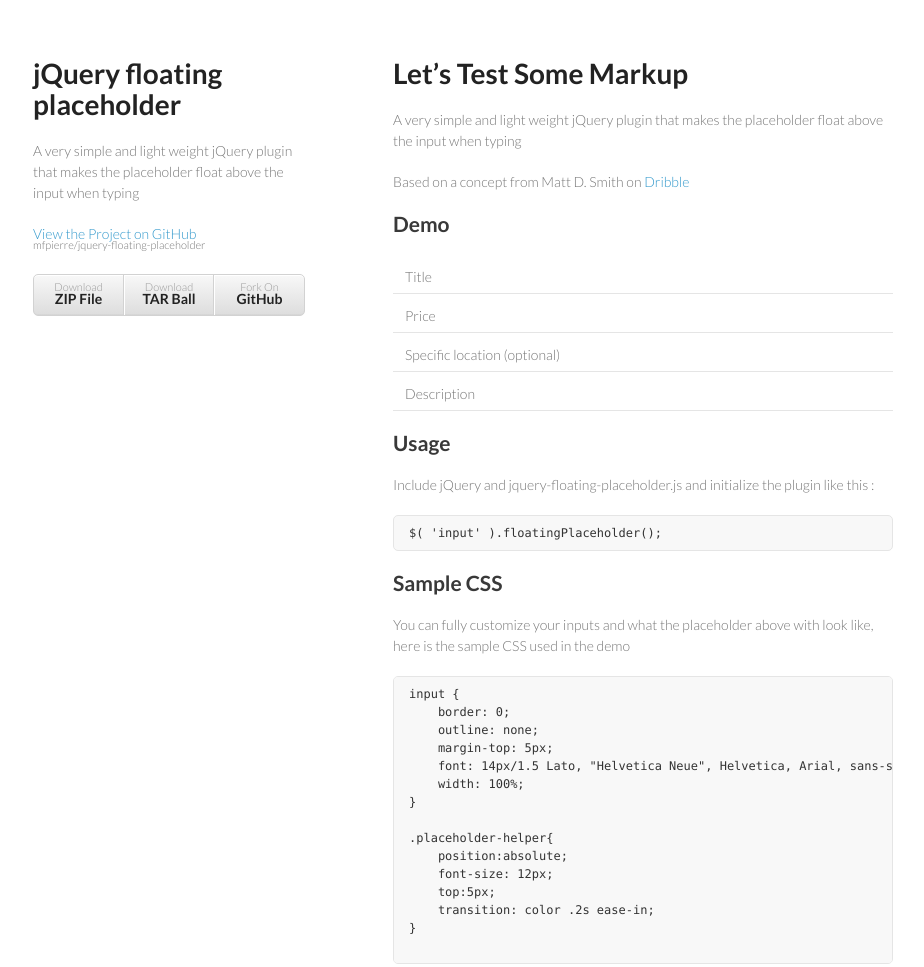
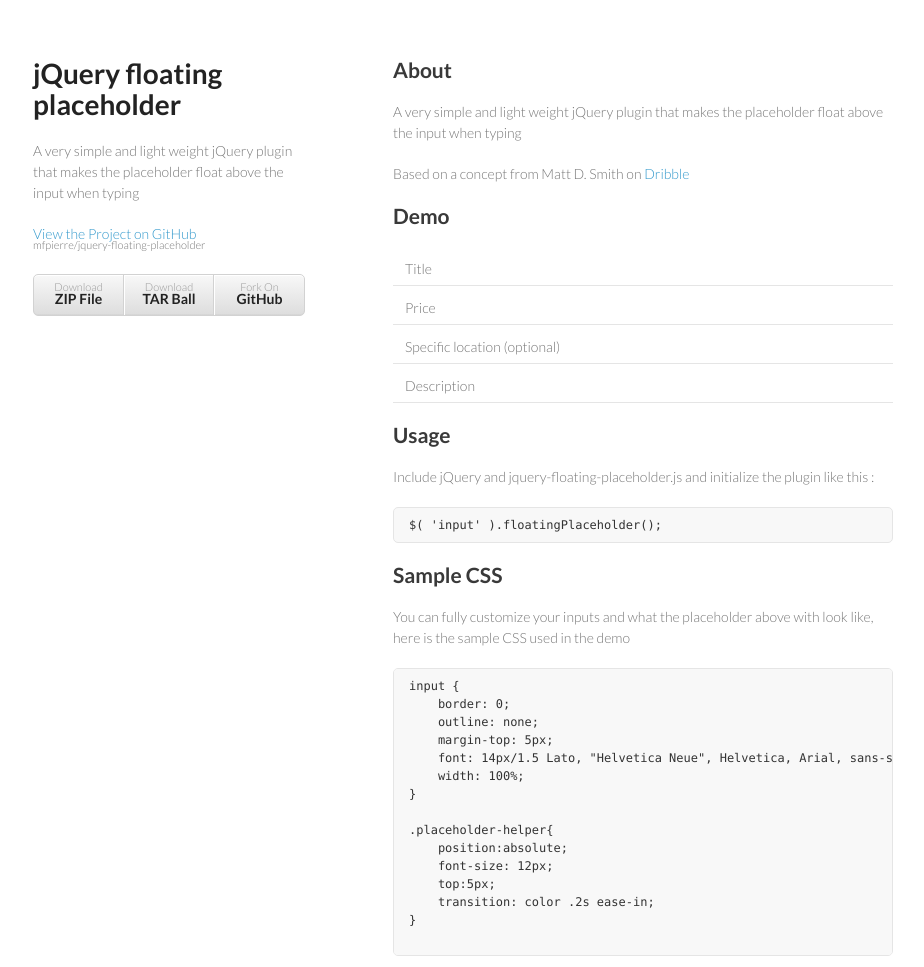
Before and after one commit to mfpierre/jquery-floating-placeholder, a plain HTML site: page index.html in a window 1280 px wide. Shown: the top 967 px of the page, without its empty margins (177-1101 px from the left). Drawn offline with nearby package versions, Linux system fonts and the light colour scheme.

Commit message:
Update index.html

```diff
--- a/index.html
+++ b/index.html
@@ -26,7 +26,7 @@
         </ul>
       </header>
       <section>
-        <h1>Let&rsquo;s Test Some Markup</h1>
+        <h2>About</h2>
         <p>A very simple and light weight jQuery plugin that makes the placeholder float above the input when typing</p>
         <p>Based on a concept from Matt D. Smith on <a target="_blank" href=" http://dribbble.com/shots/1254439--GIF-Mobile-Form-Interaction">Dribble</a></p>
         <h2>Demo</h2>
```
